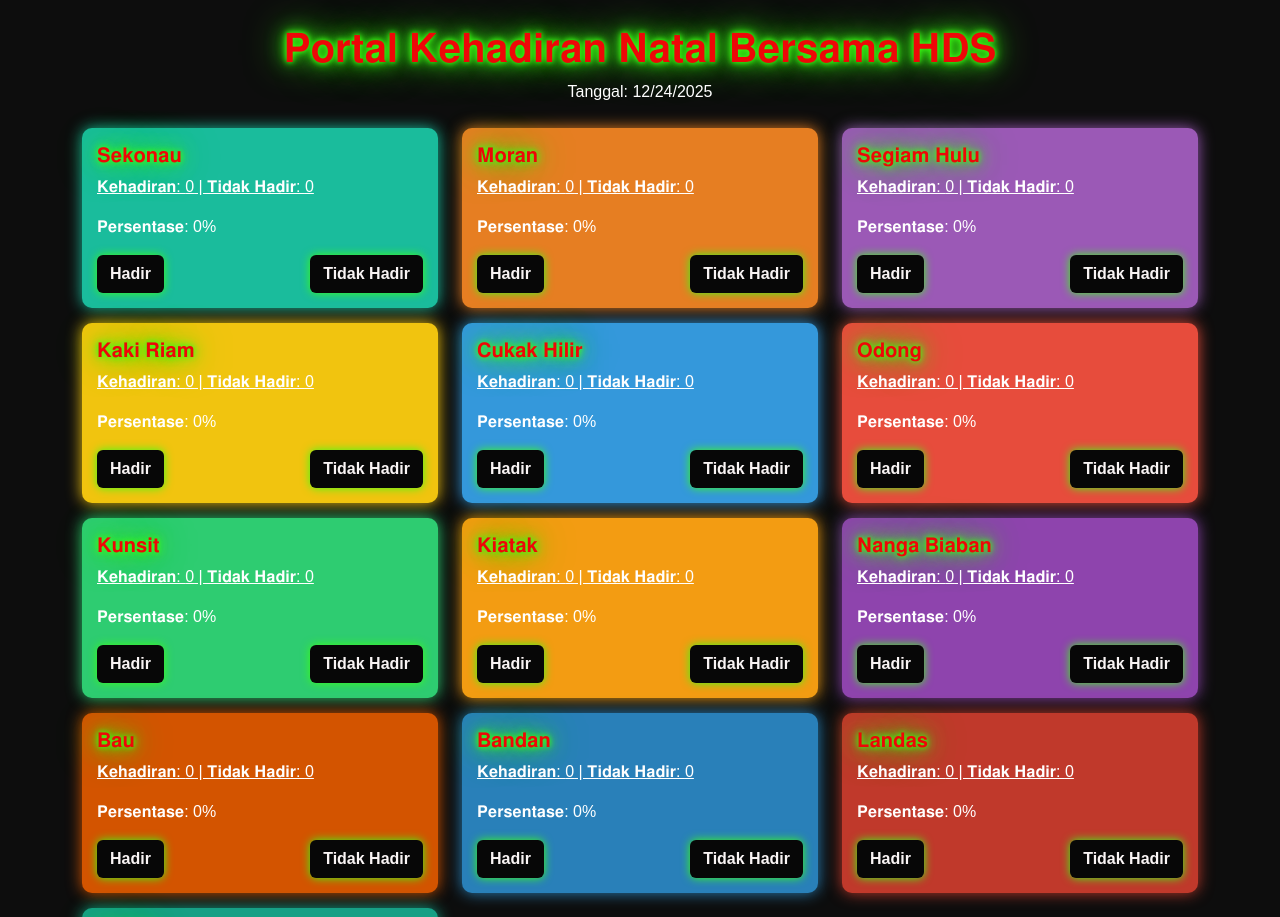
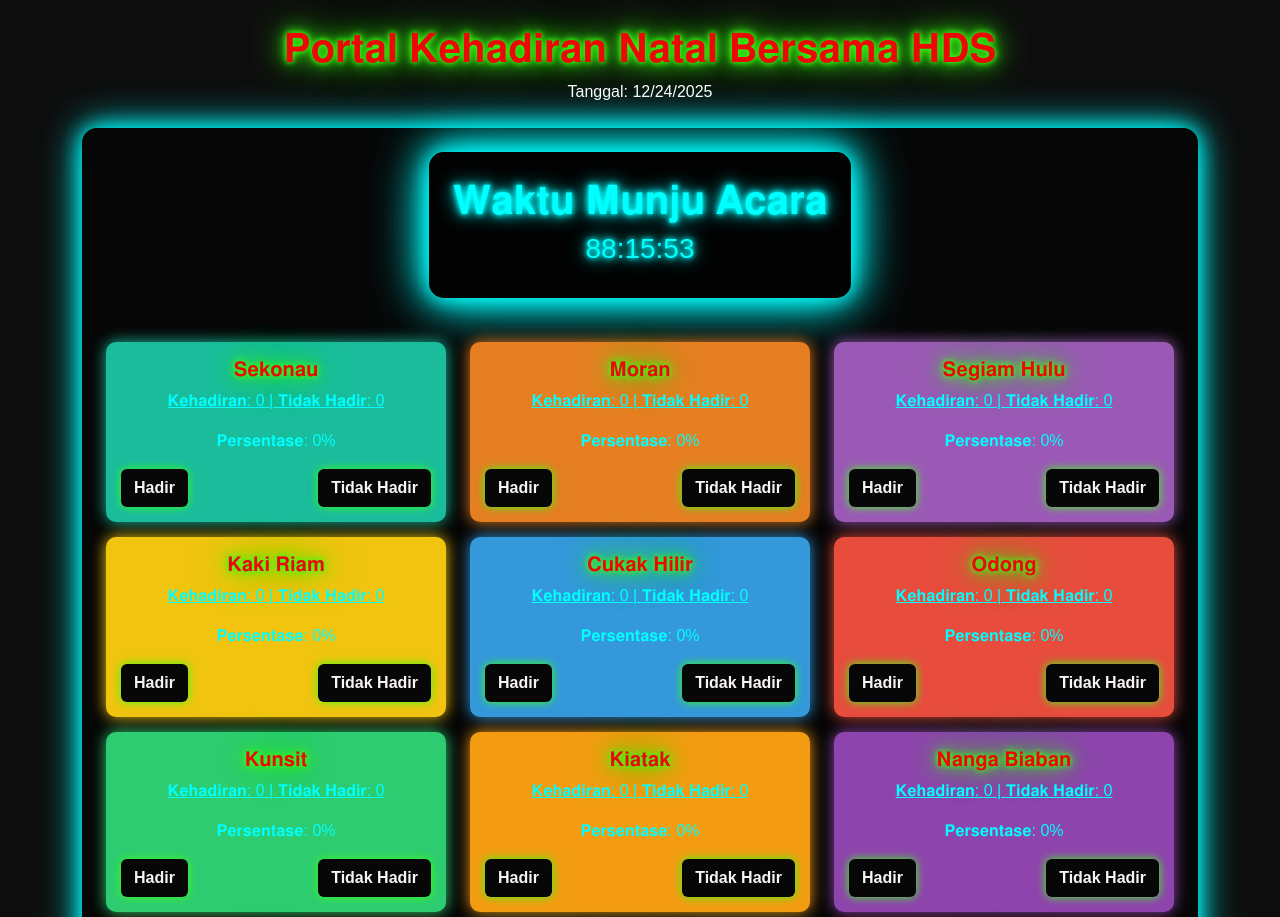
Before and after one commit to heriyandi9494-cloud/portalsawe, a plain HTML site: page index.html in a window 1280 px wide. Shown: the top 917 px of the page. Drawn offline with nearby package versions, Linux system fonts and the light colour scheme; no server answers.

Commit message:
Update index.html

```diff
--- a/index.html
+++ b/index.html
@@ -51,7 +51,49 @@
         text-decoration: underline;
         cursor: pointer;
     }
+    .neon-robot{
+    font-family: 'Orbitron', sans-serif; /* font robotik futuristik */
+    color: #00ffff;
+    text-shadow:
+      0 0 5px #00ffff,
+      0 0 10px #00ffff,
+      0 0 20px #00ffff,
+      0 0 40px #00ffff;
+}
+.countdown-container {
+  background: rgba(0, 0, 0, 0.6); /* Latar semi-transparan */
+  border-radius: 15px;            /* Sudut melengkung */
+  box-shadow: 0 0 20px #0ff, 0 0 40px #0ff, 0 0 60px #0ff; /* Efek neon */
+  color: #0ff;                    /* Warna teks neon */
+}
+
+.neon-glow h1, .neon-glow h3 {
+  text-shadow: 0 0 5px #0ff, 0 0 10px #0ff, 0 0 20px #0ff;
+}
+.cards-wrapper {
+  display: flex;          /* Membuat card sejajar */
+  flex-wrap: wrap;        /* Membuat card otomatis ke baris berikutnya jika tidak muat */
+  gap: 20px;              /* Jarak antar card */
+  justify-content: center; /* Tengah wrapper */
+  background: rgba(0,0,0,0.5); /* Latar semi-transparan */
+  padding: 20px;
+  border-radius: 15px;
+  box-shadow: 0 0 20px #0ff, 0 0 40px #0ff; /* Efek neon keseluruhan */
+}
+
+.neon-card {
+  background: rgba(0,0,0,0.7);
+  color: #0ff;
+  padding: 15px;
+  border-radius: 10px;
+  text-align: center;
+  box-shadow: 0 0 10px #0ff, 0 0 20px #0ff;
+  min-width: 200px;       /* Minimal lebar card */
+}
+
 </style>
+<!-- Tambahkan font Orbitron -->
+<link href="https://fonts.googleapis.com/css2?family=Orbitron:wght@500&display=swap" rel="stylesheet">
 </head>
 <body>
 <div class="container py-4">
@@ -61,8 +103,16 @@
         <p id="currentDate"></p>
     </div>
 
-    <!-- Kotak Kampung -->
-    <div class="row" id="kampungContainer"></div>
+<div class="cards-wrapper p-4 my-4">
+  <!-- Countdown Timer -->
+  <div class="countdown-container p-4 mb-4 text-center neon-glow">
+    <h1>𝐖𝐚𝐤𝐭𝐮 𝐌𝐮𝐧𝐣𝐮 𝐀𝐜𝐚𝐫𝐚</h1>
+    <h3 id="countdown">00:00:00</h3>
+  </div>
+
+  <!-- Semua Card Kampung -->
+  <div class="row" id="kampungContainer"></div>
+</div>
 
     <!-- Persentase Total 13 Kampung -->
     <div class="mt-4 text-center">
@@ -254,6 +304,31 @@ kampungs.forEach((k, index) => {
   `;
   kampungContainer.appendChild(col);
 });
+
+// Set tanggal acara
+const eventDate = new Date("2025-12-28T00:00:00"); // format: YYYY-MM-DDTHH:MM:SS
+
+function updateCountdown(){
+    const now = new Date();
+    let diff = eventDate - now;
+
+    if(diff < 0){
+        document.getElementById('countdown').innerText = "Acara Dimulai!";
+        clearInterval(countdownInterval);
+        return;
+    }
+
+    const hours = Math.floor(diff / (1000*60*60));
+    const minutes = Math.floor((diff % (1000*60*60)) / (1000*60));
+    const seconds = Math.floor((diff % (1000*60)) / 1000);
+
+    document.getElementById('countdown').innerText =
+      `${hours.toString().padStart(2,'0')}:${minutes.toString().padStart(2,'0')}:${seconds.toString().padStart(2,'0')}`;
+}
+
+const countdownInterval = setInterval(updateCountdown, 1000);
+updateCountdown();
+
 </script>
 </body>
 </html>
```
